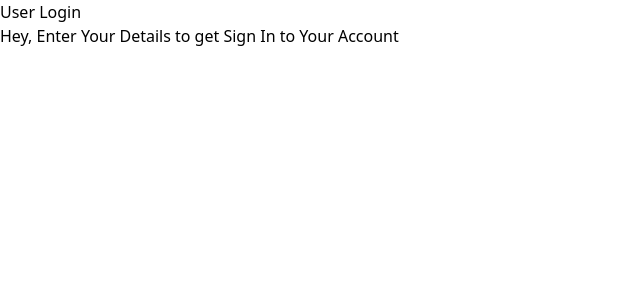
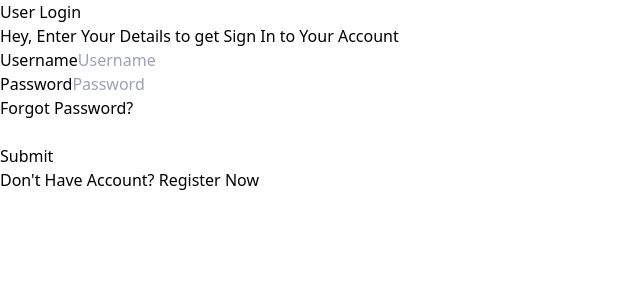
Before and after one commit to zubayer-47/video-streaming-platform, a React (Vite) app: page /login in a window 1280 px wide. Shown: the top 300 px of the page, without its empty margins (0-640 px from the left). Built offline with nearby package versions, Linux system fonts and the light colour scheme; no server answers.

Commit message:
working with login machanism

```diff
--- a/src/pages/auth/LoginPage.tsx
+++ b/src/pages/auth/LoginPage.tsx
@@ -1,4 +1,7 @@
+import { isAxiosError } from "axios";
 import { useContext, useState } from "react";
+import { useNavigate } from "react-router-dom";
+import Button from "../../components/Buttons/Button";
 import Input from "../../components/Inputs/Input";
 import CenterLayout from "../../components/Layouts/CenterLayout";
 import PageLayout from "../../components/Layouts/PageLayout";
@@ -6,37 +9,102 @@ import { UserContext } from "../../contexts/user/Provider";
 import { FormHandler } from "../../types/custom";
 
 type LoginCredentials = {
-    email: string | null;
+    username: string | null;
     password: string | null;
+    error: string | null;
+    loading: boolean;
 }
 
 export default function LoginPage() {
     const { state, dispatch } = useContext(UserContext);
-    const [loginCredentials, setLoginCredentials] = useState<LoginCredentials>({ email: null, password: null });
+    const [loginCredentials, setLoginCredentials] = useState<LoginCredentials>({ username: null, password: null, error: null, loading: false });
+    const navigation = useNavigate()
 
     const onSubmit: FormHandler = async (e) => {
         e.preventDefault();
+
+        setLoginCredentials(prev => ({
+            ...prev,
+            loading: true
+        }))
+
+        try {
+            setTimeout(() => {
+                setLoginCredentials(prev => ({
+                    ...prev,
+                    error: null,
+                    loading: false,
+                    username: "Zubayer",
+                    password: "zubayer"
+                }))
+            }, 2000);
+        } catch (error) {
+            console.error(error)
+            if (isAxiosError(error)) {
+                const message = error.response?.data
+
+                setLoginCredentials(prev => ({
+                    ...prev,
+                    loading: false,
+                    error: message
+                }))
+            }
+
+            setLoginCredentials(prev => ({
+                ...prev,
+                loading: false,
+                error: "Something Went Wrong!"
+            }))
+        }
 
     }
 
     return (
         <PageLayout>
-            <CenterLayout>
-                <div className="text-center">
-                    <h1 className=" font-bold tracking-wide">User Login</h1>
+            <CenterLayout noWidth>
+                <div className="text-center space-y-2">
+                    <h1 className="text-2xl font-bold tracking-wide">User Login</h1>
                     <p>Hey, Enter Your Details to get Sign In to Your Account</p>
                 </div>
 
-                <form onSubmit={onSubmit}>
+                <form onSubmit={onSubmit} className="mt-5 space-y-2">
                     <Input
-                        name="email"
+                        name="username"
                         handler={(e) => setLoginCredentials(prev => ({
                             ...prev,
-                            email: e.target.value
+                            username: e.target.value
                         }))}
-                        value={state.user?.username}
+                        value={loginCredentials.username}
+                        hint="Username"
+                        showLabel
+                    />
+
+                    <Input
+                        name="password"
+                        handler={(e) => setLoginCredentials(prev => ({
+                            ...prev,
+                            password: e.target.value
+                        }))}
+                        value={loginCredentials.password}
+                        hint="Password"
+                        showLabel
+                    />
+
+                    <p>Forgot Password?</p>
+
+                    <br />
+                    <Button
+                        title="Submit"
+                        type="submit"
+                        isLoading={loginCredentials.loading}
                     />
                 </form>
+
+                <p className="text-center mt-5">
+                    <span className="text-gray-600 font-light">Don't Have Account?</span> <button type="button" onClick={() => {
+                        navigation('/register')
+                    }} className="font-bold">Register Now</button>
+                </p>
             </CenterLayout>
         </PageLayout>
     )
```
